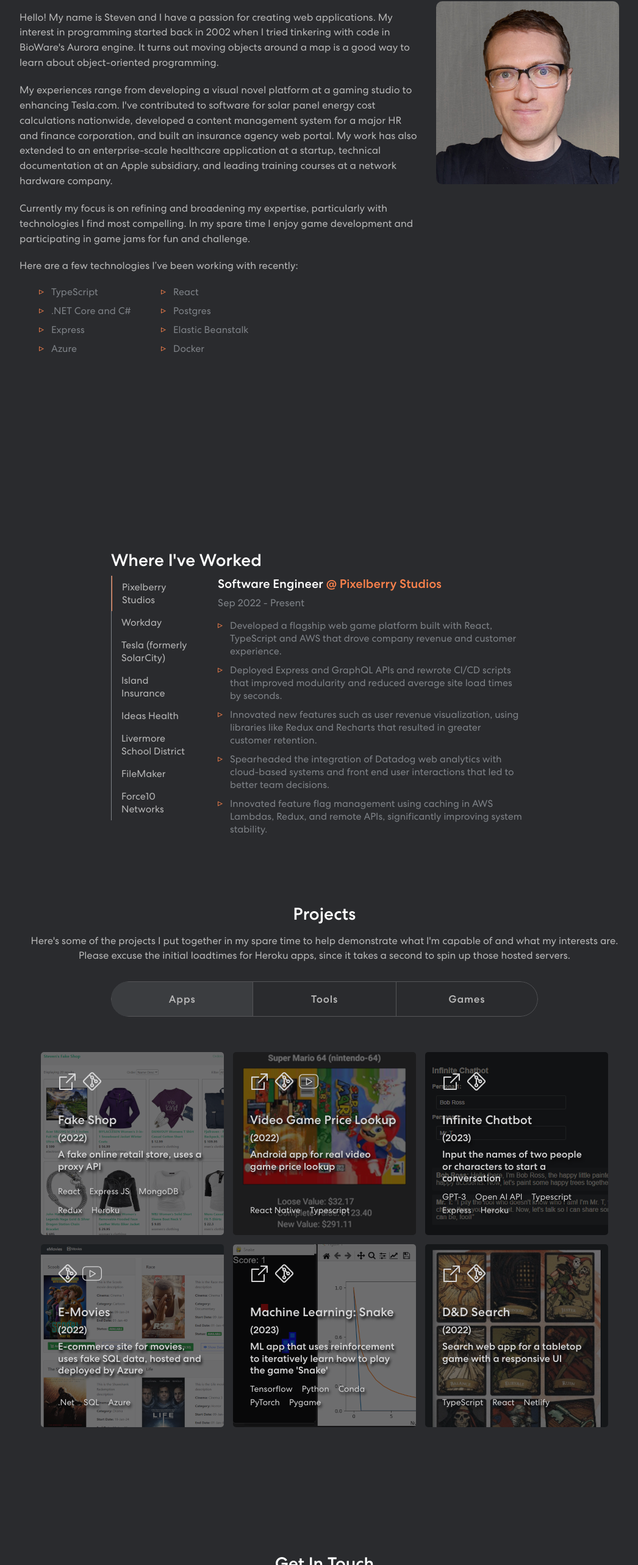
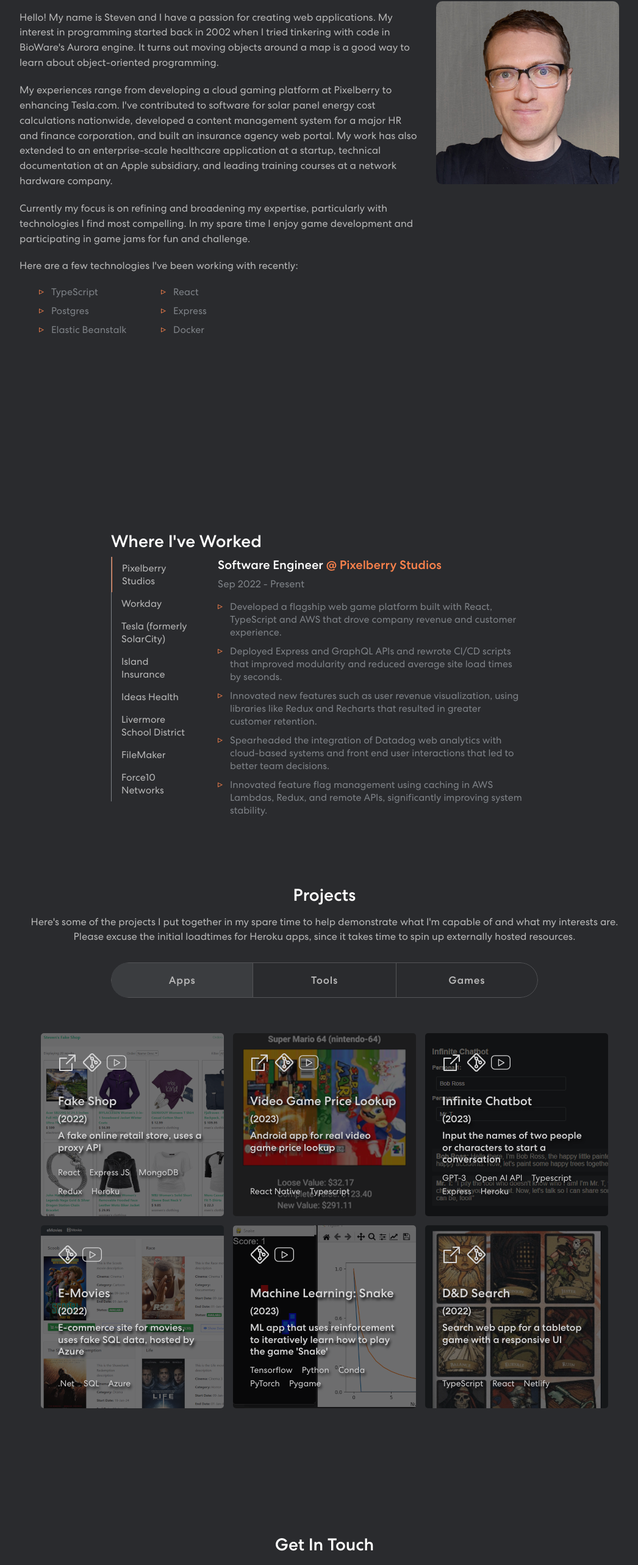
Before and after one commit to smiracle/steven-miracle-website, a React (Create React App) app: page / in a window 1280 px wide. Shown: the part 940-3506 px from the top of the page at 61% size, without its empty margins (108-1154 px from the left). Built offline with nearby package versions, Linux system fonts and the light colour scheme.

Commit message:
Add project

```diff
--- a/src/components/AboutMe.js
+++ b/src/components/AboutMe.js
@@ -24,7 +24,7 @@
                         turns out moving objects around a map is a good way to learn about object-oriented programming.
                       </p>
                       <p>
-                        My experiences range from developing a visual novel platform at a gaming studio to enhancing
+                        My experiences range from developing a cloud gaming platform at Pixelberry to enhancing
                         Tesla.com. I've contributed to software for solar panel energy cost calculations nationwide,
                         developed a content management system for a major HR and finance corporation, and built an
                         insurance agency web portal. My work has also extended to an enterprise-scale healthcare
@@ -36,15 +36,13 @@
                         find most compelling. In my spare time I enjoy game development and participating in game jams
                         for fun and challenge.
                       </p>
-                      <p>Here are a few technologies I’ve been working with recently:</p>
+                      <p>Here are a few technologies I've been working with recently:</p>
                       <ul className="about-list">
                         <li>TypeScript</li>
                         <li>React</li>
-                        <li>.NET Core and C#</li>
                         <li>Postgres</li>
                         <li>Express</li>
                         <li>Elastic Beanstalk</li>
-                        <li>Azure</li>
                         <li>Docker</li>
                       </ul>
                     </Col>
--- a/src/components/Contact.js
+++ b/src/components/Contact.js
@@ -15,7 +15,7 @@
                     <h3 id="contact">Get In Touch</h3>
                     <p>
                       I'm actively looking for new employment opportunities at this time, so please feel free to contact
-                      me. Whether you have a question or just want to say hi, I’ll get back to you soon!
+                      me. Whether you have a question or just want to say hi, I'll get back to you soon!
                     </p>
                     <a href="mailto:stvnmiracle@gmail.com">
                       <button className="navbar-resume-button">
--- a/src/components/Footer.js
+++ b/src/components/Footer.js
@@ -1,15 +1,7 @@
-import linkedInIcon from "../assets/img/svg-linkedin.svg";
-import bitbucketIcon from "../assets/img/svg-bitbucket-white.svg";
-import itchIcon from "../assets/img/svg-itch-white.svg";
+import { socialUrls } from "./NavBar";
+import { navIcons } from "./NavBar";
 
 function Footer() {
-  const navIcons = [linkedInIcon, bitbucketIcon, itchIcon];
-  const socialUrls = [
-    "https://www.linkedin.com/in/steven-miracle/",
-    "https://bitbucket.org/smiracle/",
-    "https://stemir.itch.io/",
-  ];
-
   return (
     <div className="footer-outer">
       <footer className="footer">
--- a/src/components/NavBar.js
+++ b/src/components/NavBar.js
@@ -11,17 +11,20 @@
 import UseOnClickOutside from "./UseOnClickOutside";
 import UseScrollDirection from "./UseScrollDirection";
 
+export const navIcons = [linkedInIcon, bitbucketIcon, githubIcon];
+
+export const socialUrls = [
+  "https://www.linkedin.com/in/steven-miracle/",
+  "https://bitbucket.org/smiracle/workspace/repositories/",
+  "https://github.com/smiracle?tab=repositories",
+];
+
 function NavBar() {
   const [isSidebarOpen, setIsSidebarOpen] = useState(false);
   const [activeLink, setActiveLink] = useState("home");
   const scrollDirection = UseScrollDirection("down");
   const [isScrolledToTop, setIsScrolledToTop] = useState(true);
-  const navIcons = [linkedInIcon, bitbucketIcon, githubIcon];
-  const socialUrls = [
-    "https://www.linkedin.com/in/steven-miracle/",
-    "https://bitbucket.org/smiracle/workspace/repositories/",
-    "https://github.com/smiracle?tab=repositories",
-  ];
+
   const handleHamburgerClick = () => {
     setIsSidebarOpen(!isSidebarOpen);
   };
--- a/src/components/Projects.js
+++ b/src/components/Projects.js
@@ -37,8 +37,8 @@
                   <h3 id="projects">Projects</h3>
                   <p>
                     Here's some of the projects I put together in my spare time to help demonstrate what I'm capable of
-                    and what my interests are. Please excuse the initial loadtimes for Heroku apps, since it takes a
-                    second to spin up those hosted servers.
+                    and what my interests are. Please excuse the initial loadtimes for Heroku apps, since it takes time
+                    to spin up externally hosted resources.
                   </p>
                   <Tab.Container id="projects-tabs" defaultActiveKey="first">
                     <Nav variant="pills" className="nav-pills mb-5" id="pills-tab" defaultActiveKey="first">
--- a/src/data/projects.json
+++ b/src/data/projects.json
@@ -7,12 +7,13 @@
     "imgUrl": "../project-images/FakeShop.png",
     "tools": ["React", "Express JS", "MongoDB", "Redux", "Heroku"],
     "externalUrl": "https://stevens-fake-shop.herokuapp.com/",
+    "youtubeUrl": "https://youtu.be/hXMhZcbz9vY",
     "repoUrl": "https://bitbucket.org/smiracle/stevens-fake-shop/src/master/"
   },
   {
     "type": "app",
     "title": "Video Game Price Lookup",
-    "year": "2022",
+    "year": "2023",
     "description": "Android app for real video game price lookup",
     "imgUrl": "../project-images/GameCollectReact.png",
     "tools": ["React Native", "Typescript"],
@@ -27,6 +28,7 @@
     "description": "Input the names of two people or characters to start a conversation",
     "imgUrl": "../project-images/InfiniteChatbot.png",
     "tools": ["GPT-3", "Open AI API", "Typescript", "Express", "Heroku"],
+    "youtubeUrl": "https://youtu.be/c-XNTeXzHqk",
     "externalUrl": "https://infinite-chatbot-e0f61aa19e07.herokuapp.com/",
     "repoUrl": "https://github.com/smiracle/chatgpt-experiment"
   },
@@ -34,7 +36,7 @@
     "type": "app",
     "title": "E-Movies",
     "year": "2022",
-    "description": "E-commerce site for movies, uses fake SQL data, hosted and deployed by Azure",
+    "description": "E-commerce site for movies, uses fake SQL data, hosted by Azure",
     "imgUrl": "../project-images/EMovies.png",
     "tools": [".Net", "SQL", "Azure"],
     "repoUrl": "https://bitbucket.org/smiracle/emovies/src/master/",
@@ -47,7 +49,7 @@
     "description": "ML app that uses reinforcement to iteratively learn how to play the game 'Snake'",
     "imgUrl": "../project-images/Snake.png",
     "tools": ["Tensorflow", "Python", "Conda", "PyTorch", "Pygame"],
-    "externalUrl": "https://github.com/smiracle/snake-pytorch-experiment",
+    "youtubeUrl": "https://youtu.be/5Dgjxb39j1o",
     "repoUrl": "https://github.com/smiracle/snake-pytorch-experiment"
   },
   {
@@ -62,12 +64,20 @@
   },
   {
     "type": "tool",
+    "title": "Interview Questions App",
+    "year": "2024",
+    "description": "Android app for studying technical questions (WIP)",
+    "imgUrl": "../project-images/InterviewQuestions.png",
+    "tools": ["TypeScript", "React Native", "Node", "Python", "Shell"],
+    "repoUrl": "https://github.com/smiracle/interview-questions"
+  },
+  {
+    "type": "tool",
     "title": "Price Charting Web Scraper",
     "year": "2023",
     "description": "Web scraper that gathers video game pricing data",
     "imgUrl": "../project-images/PriceChartingScraper.png",
     "tools": ["Python", "Selenium"],
-    "externalUrl": "https://bitbucket.org/smiracle/pricechartingscrapertool/src/master/",
     "repoUrl": "https://bitbucket.org/smiracle/pricechartingscrapertool/src/master/"
   },
   {
```
Also changed, not shown: public/project-images/InterviewQuestions.png (added).
